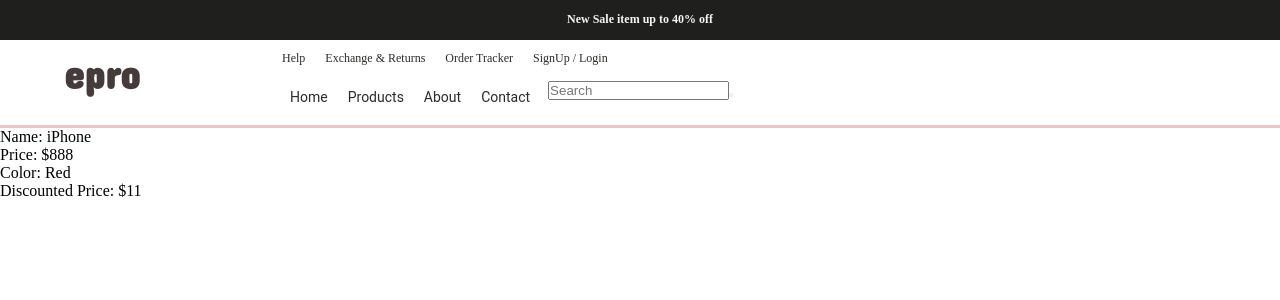
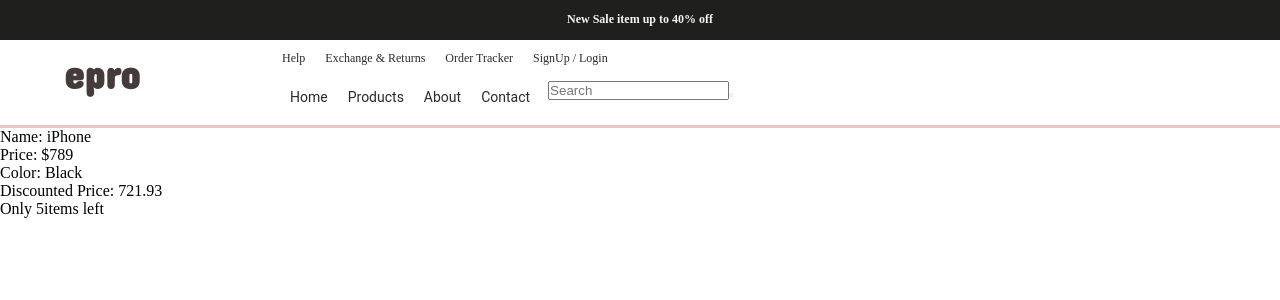
Before and after one commit to pablex72/ecommerce-angular, an Angular app: page / in a window 1280 px wide. Shown: the top 300 px of the page. Built offline with nearby package versions, Linux system fonts and the light colour scheme.

Commit message:
adicionando string interpolations

```diff
--- a/src/app/product-list/product-list.component.html
+++ b/src/app/product-list/product-list.component.html
@@ -1,4 +1,6 @@
-<p>Name: {{ name }}</p>
-<p>Price: ${{ price }}</p>
-<p>Color: {{ color }}</p>
-<p>Discounted Price: $11</p>
+<p>Name: {{ product.name }}</p>
+<p>Price: {{ "$" + product.price }}</p>
+<p>Color: {{ product.color }}</p>
+<!-- <p>Discounted Price: {{ product.price - (product.price * product.discount / 100) }}</p> -->
+<p>Discounted Price: {{ getDiscountedPrice().toFixed(2) }}</p>
+<p>{{product.inStock > 0 ? 'Only ' + product.inStock + 'items left' : 'Not in Stock' }}</p>
--- a/src/app/product-list/product-list.component.ts
+++ b/src/app/product-list/product-list.component.ts
@@ -6,8 +6,15 @@
   styleUrls: ['./product-list.component.css']
 })
 export class ProductListComponent {
-  name: string = 'iPhone';
-  price: number = 888;
-  color: string = 'Red';
+  product = {
+    name: 'iPhone',
+    price: 789,
+    color: 'Black',
+    discount: 8.5,
+    inStock: 5
+  }
 
+  getDiscountedPrice(){
+    return this.product.price - (this.product.price * this.product.discount) / 100
+  }
 }
```
